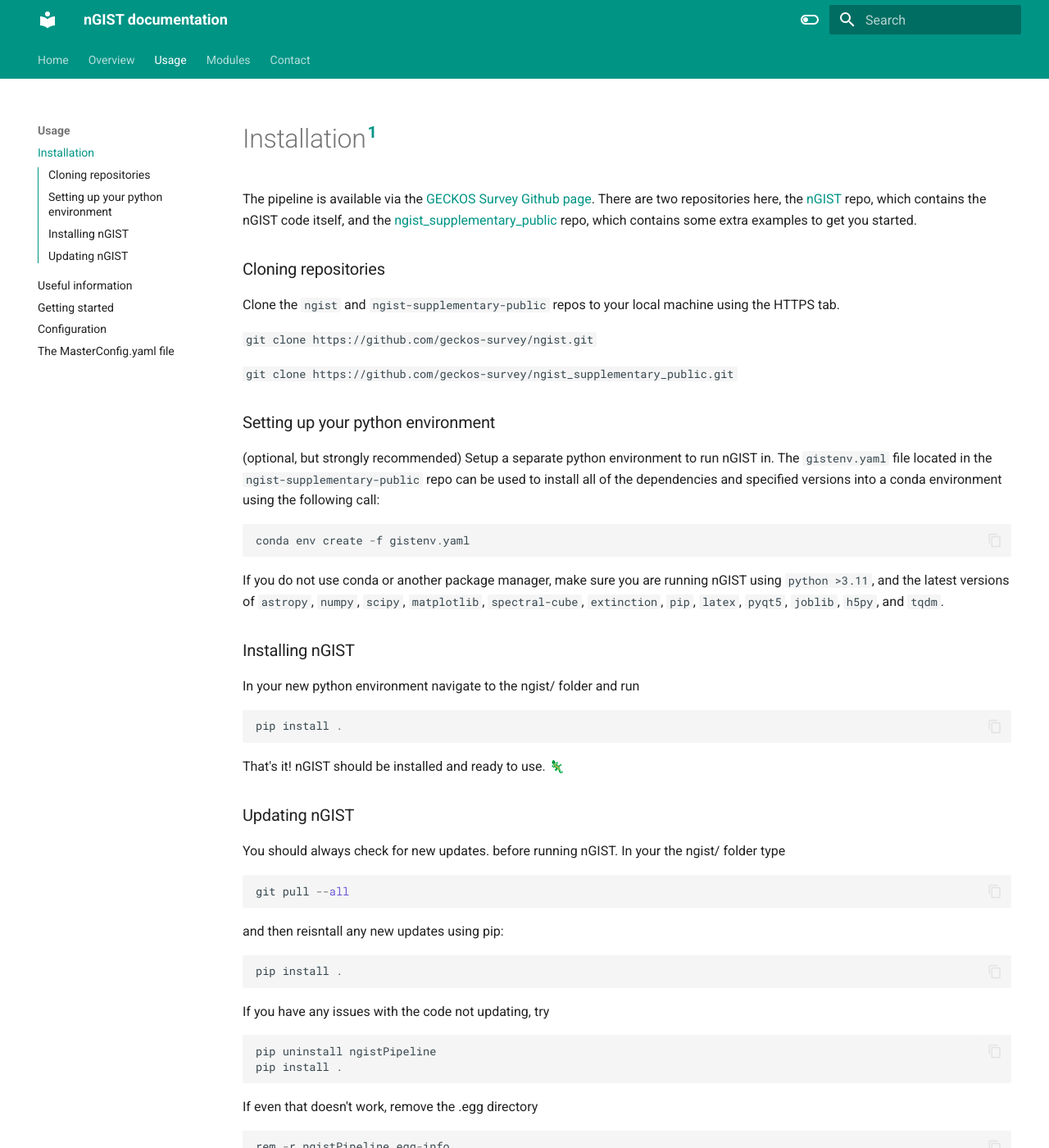
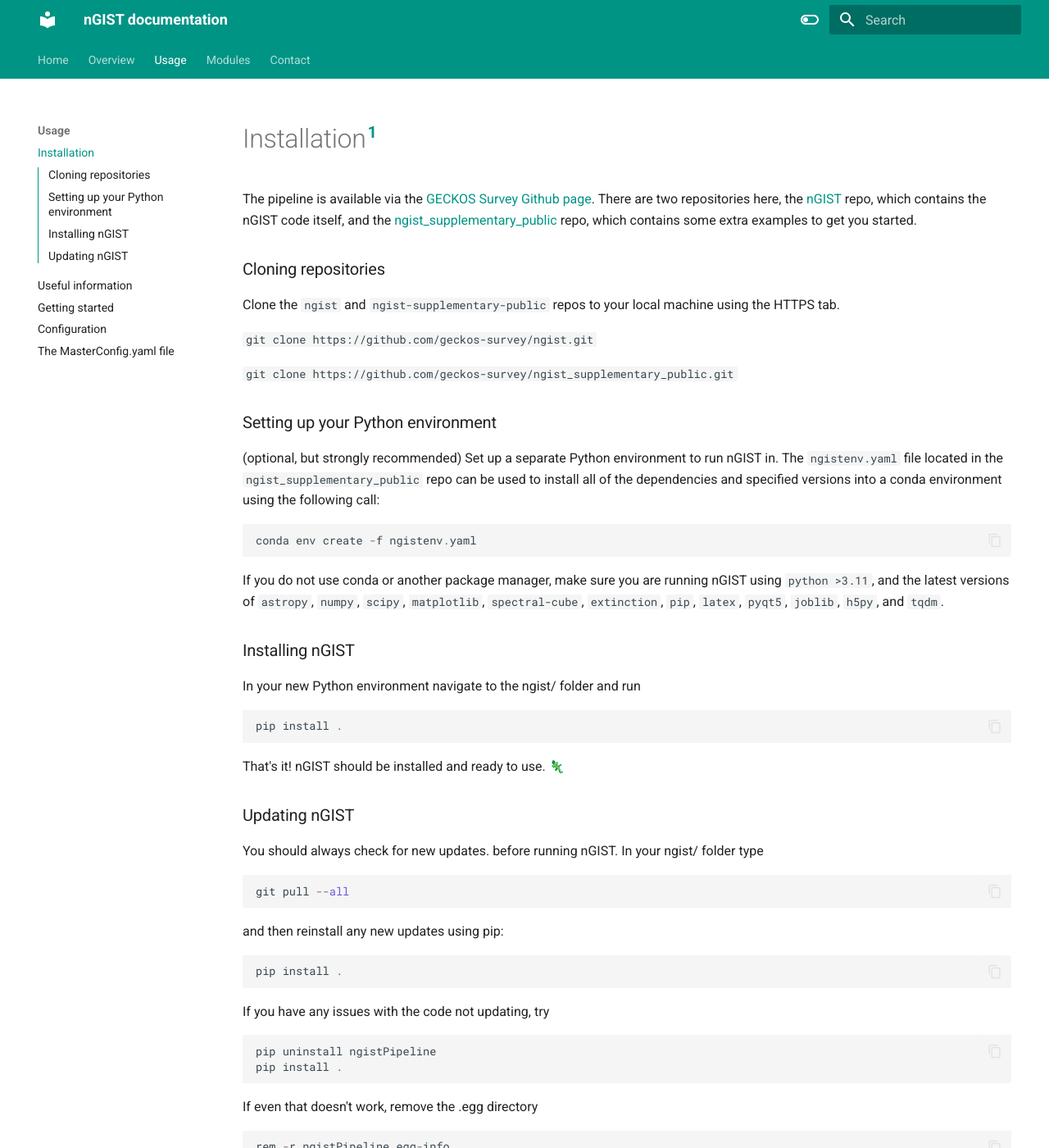
Before and after one commit to geckos-survey/gist-documentation, an MkDocs documentation site: the page built from docs/usage/installation.md, in a window 1280 px wide and 1400 px high. Shown: the whole window at 82% size. Built offline with MkDocs 1.6.1 and Material for MkDocs 9.7.7, drawn with Linux system fonts in a browser that asks for light colours; emoji names are drawn with the system emoji font.

Commit message:
Fix typos and capitalization in installation.md

````diff
--- a/docs/usage/installation.md
+++ b/docs/usage/installation.md
@@ -10,18 +10,18 @@
 
 `git clone https://github.com/geckos-survey/ngist_supplementary_public.git`
 
-### Setting up your python environment
+### Setting up your Python environment
 (optional, but strongly recommended)
-Setup a separate python environment to run nGIST in. The `gistenv.yaml` file located in the `ngist-supplementary-public` repo can be used to install all of the dependencies and specified versions into a conda environment using the following call:
+Set up a separate Python environment to run nGIST in. The `ngistenv.yaml` file located in the `ngist_supplementary_public` repo can be used to install all of the dependencies and specified versions into a conda environment using the following call:
 
 ```py
-conda env create -f gistenv.yaml
+conda env create -f ngistenv.yaml
 ```
 
 If you do not use conda or another package manager, make sure you are running nGIST using `python >3.11`, and the latest versions of `astropy`, `numpy`, `scipy`, `matplotlib`, `spectral-cube`, `extinction`, `pip`, `latex`, `pyqt5`, `joblib`, `h5py`, and `tqdm`.
 
 ### Installing nGIST
-In your new python environment navigate to the ngist/ folder and run
+In your new Python environment navigate to the ngist/ folder and run
 ```py
 pip install .
 ```
@@ -29,11 +29,11 @@
 That's it! nGIST should be installed and ready to use. :lizard:
 
 ### Updating nGIST
-You should always check for new updates. before running nGIST. In your the ngist/ folder type
+You should always check for new updates. before running nGIST. In your ngist/ folder type
 ```py
 git pull --all
 ```
-and then reisntall any new updates using pip:
+and then reinstall any new updates using pip:
 ```py
 pip install .
 ```
````
